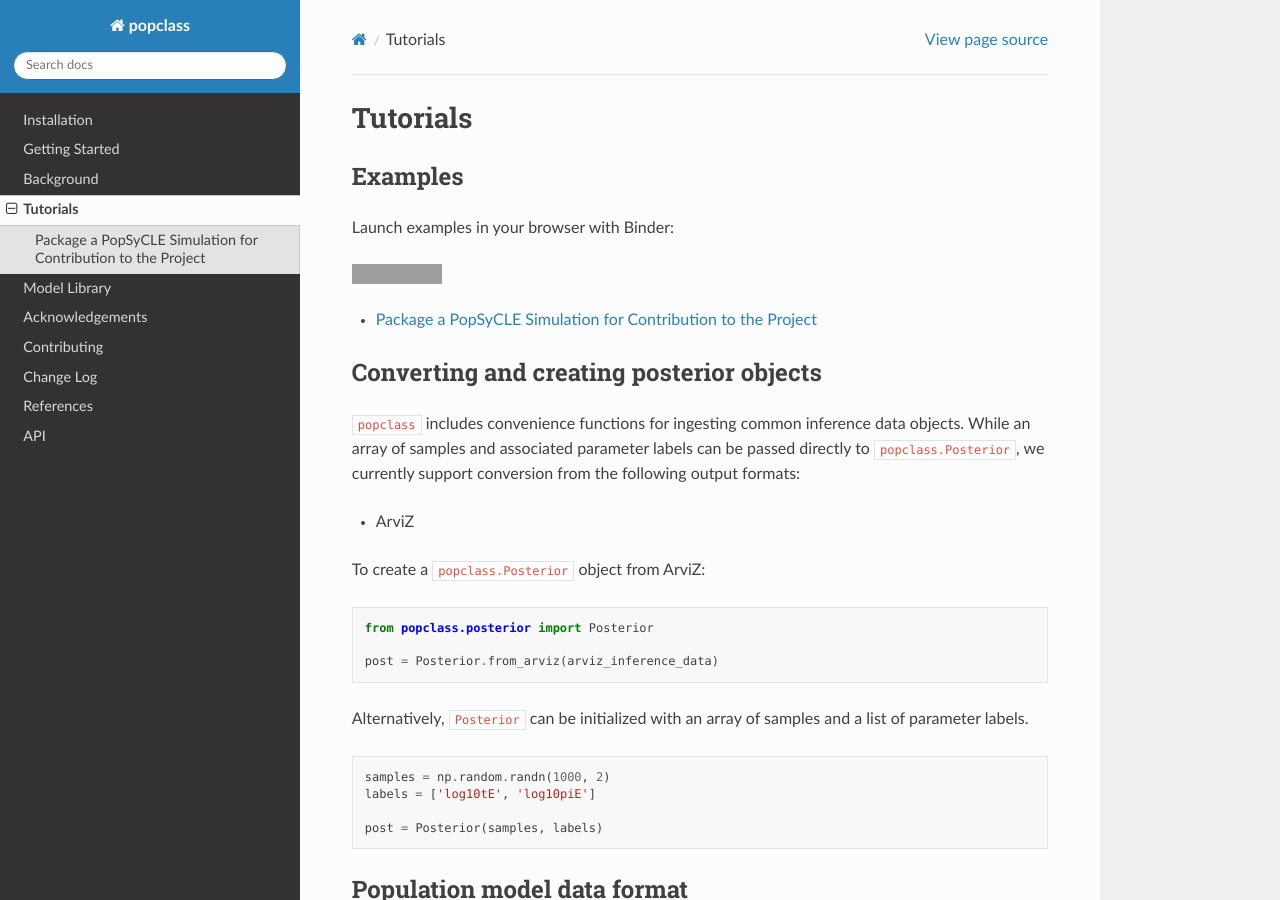
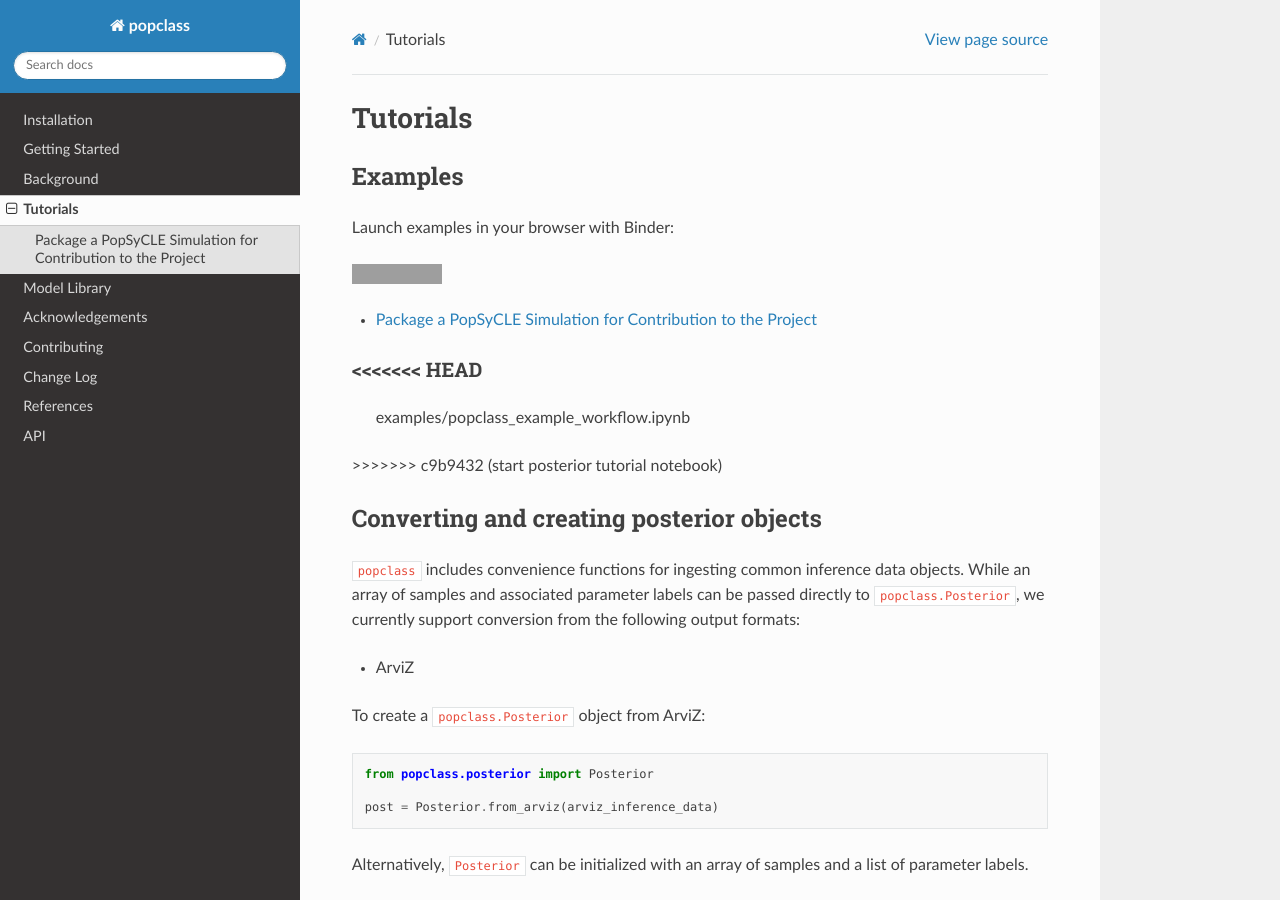
Before and after one commit to LLNL/popclass, a Sphinx documentation site: the page built from docs/source/tutorials.rst, in a window 1280 px wide and 900 px high. Built offline with Sphinx 7.4.7 and the Read the Docs theme 2.0.0, drawn with Linux system fonts in a browser that asks for light colours; pages that are not in the unit, such as notebooks, are missing from menus; cross-references to code outside the pages are shown as plain code; grey boxes are pictures that could not be loaded.

Commit message:
start posterior tutorial notebook

```diff
--- a/docs/source/tutorials.rst
+++ b/docs/source/tutorials.rst
@@ -16,6 +16,10 @@
    :titlesonly:
 
    examples/popsycle_model_example.ipynb
+<<<<<<< HEAD
+=======
+   examples/popclass_example_workflow.ipynb
+>>>>>>> c9b9432 (start posterior tutorial notebook)
 
 Converting and creating posterior objects
 -----------------------------------------
```
Also changed, not shown: docs/source/examples/posterior_interface.ipynb (added).
